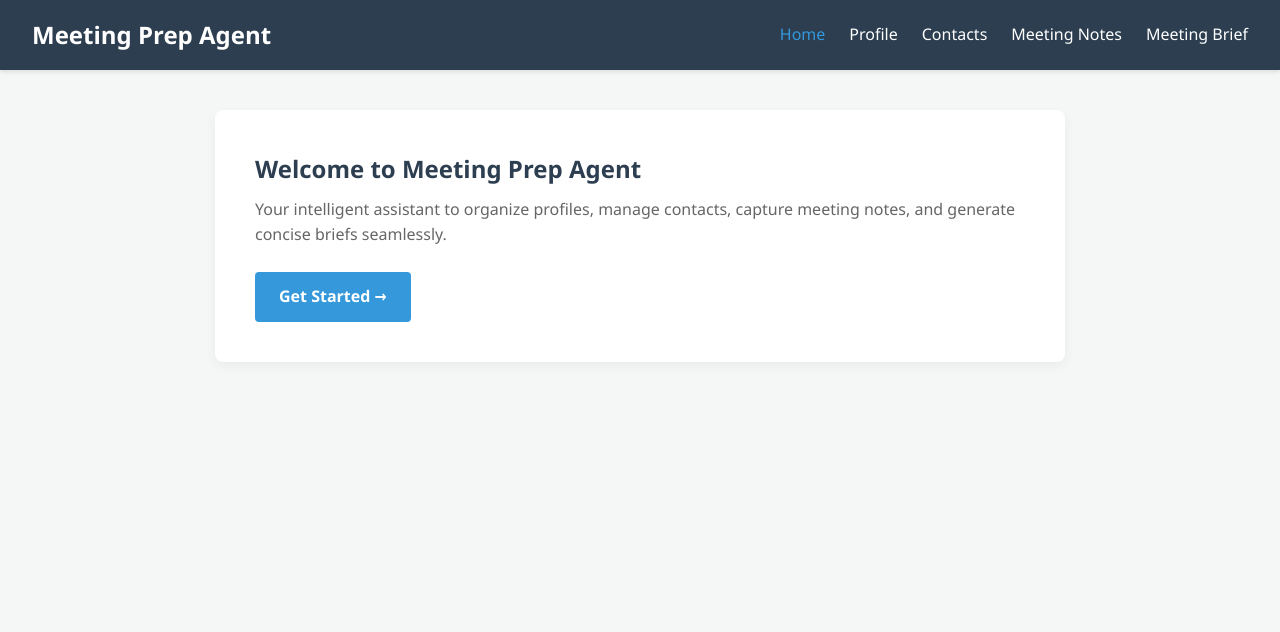
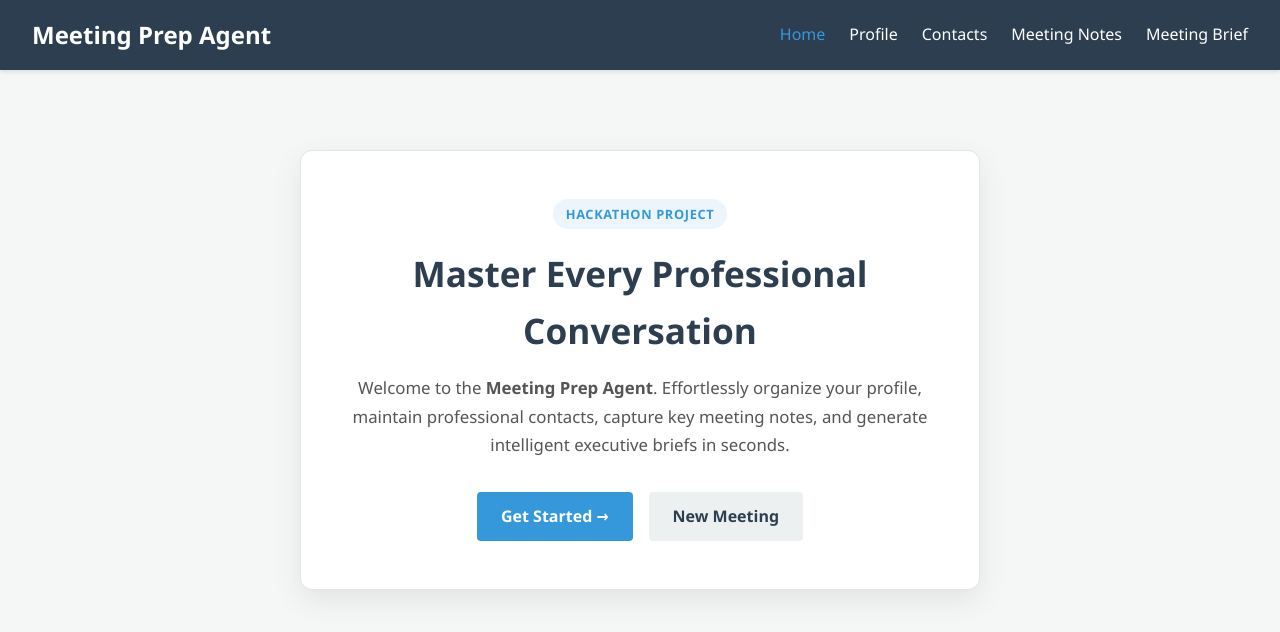
Before and after one commit to Sahasraanasi/meeting-prep-agent, a plain HTML site: page frontend/index.html in a window 1280 px wide. Drawn offline with Linux system fonts and the light colour scheme.

Commit message:
Redesign home page with a professional centered hero layout

```diff
--- a/frontend/css/style.css
+++ b/frontend/css/style.css
@@ -267,3 +267,86 @@ p {
     0% { transform: rotate(0deg); }
     100% { transform: rotate(360deg); }
 }
+
+/* Professional Home Page Hero Styling */
+.hero-container {
+    min-height: 75vh;
+    display: flex;
+    align-items: center;
+    justify-content: center;
+    padding: 2rem;
+}
+
+.hero-card {
+    background: #ffffff;
+    max-width: 680px;
+    width: 100%;
+    padding: 3rem 2.5rem;
+    border-radius: 12px;
+    box-shadow: 0 10px 30px rgba(0, 0, 0, 0.08);
+    text-align: center;
+    border: 1px solid #e1e4e8;
+}
+
+.hero-card .badge {
+    display: inline-block;
+    background-color: #ebf5fb;
+    color: #3498db;
+    font-size: 0.8rem;
+    font-weight: 700;
+    text-transform: uppercase;
+    letter-spacing: 0.05em;
+    padding: 0.3rem 0.8rem;
+    border-radius: 50px;
+    margin-bottom: 1rem;
+}
+
+.hero-card h2 {
+    font-size: 2.2rem;
+    color: #2c3e50;
+    margin-bottom: 1rem;
+    font-weight: 700;
+}
+
+.hero-card p {
+    font-size: 1.05rem;
+    color: #555;
+    line-height: 1.7;
+    margin-bottom: 2rem;
+}
+
+.hero-actions {
+    display: flex;
+    justify-content: center;
+    gap: 1rem;
+}
+
+.btn-primary {
+    background-color: #3498db;
+    color: white;
+}
+
+.btn-primary:hover {
+    background-color: #2980b9;
+}
+
+.btn-secondary {
+    background-color: #ecf0f1;
+    color: #2c3e50;
+}
+
+.btn-secondary:hover {
+    background-color: #bdc3c7;
+}
+
+@media (max-width: 600px) {
+    .hero-card {
+        padding: 2rem 1.5rem;
+    }
+    .hero-card h2 {
+        font-size: 1.7rem;
+    }
+    .hero-actions {
+        flex-direction: column;
+    }
+}
--- a/frontend/index.html
+++ b/frontend/index.html
@@ -22,11 +22,18 @@
         </nav>
     </header>
 
-    <!-- Main Content Area -->
-    <main class="container">
-        <h2>Welcome to Meeting Prep Agent</h2>
-        <p>Your intelligent assistant to organize profiles, manage contacts, capture meeting notes, and generate concise briefs seamlessly.</p>
-        <a href="profile.html" class="btn">Get Started &rarr;</a>
+    <!-- Professional Hero / Landing Section -->
+    <main class="hero-container">
+        <div class="hero-card">
+            <span class="badge">Hackathon Project</span>
+            <h2>Master Every Professional Conversation</h2>
+            <p>Welcome to the <strong>Meeting Prep Agent</strong>. Effortlessly organize your profile, maintain professional contacts, capture key meeting notes, and generate intelligent executive briefs in seconds.</p>
+
+            <div class="hero-actions">
+                <a href="profile.html" class="btn btn-primary">Get Started &rarr;</a>
+                <a href="meeting.html" class="btn btn-secondary">New Meeting</a>
+            </div>
+        </div>
     </main>
 
     <script src="js/main.js"></script>
```
